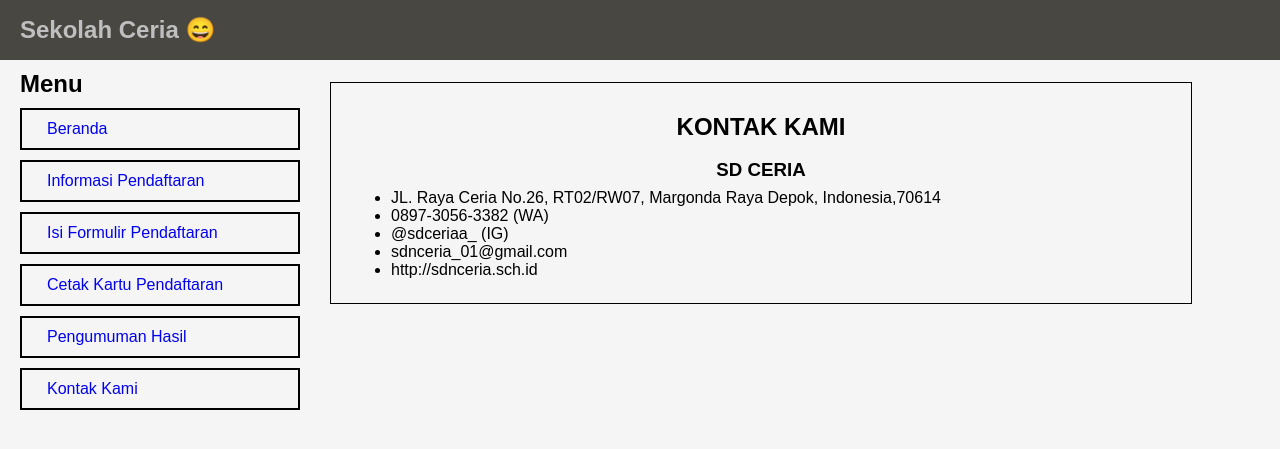
After one commit to AnggoroBayuPrastiyo/Pendaftaran-Sekolah, a PHP site: page /kontak.html in a window 1280 px wide. The commit adds this page. Shown: the top 449 px of the page. Run offline with PHP 8.4, Linux system fonts and the light colour scheme.

Commit message:
Menambahkan file contact

```diff
--- /dev/null
+++ b/kontak.html
@@ -0,0 +1,46 @@
+<!DOCTYPE html>
+<html lang="en">
+  <head>
+    <meta charset="UTF-8" />
+    <meta name="viewport" content="width=device-width, initial-scale=1.0" />
+    <title>Sekolah Cerita</title>
+    <link rel="stylesheet" href="style.css" />
+  </head>
+  <body>
+    <script src="script.js"></script>
+
+    <div class="logo">
+      <h3>Sekolah Ceria 😄</h3>
+    </div>
+    <div class="container">
+      <nav>
+        <h5>Menu</h5>
+        <ul>
+          <li><a href="index.html">Beranda</a></li>
+          <li><a href="informasi.html">Informasi Pendaftaran</a></li>
+          <li><a href="formulir.html">Isi Formulir Pendaftaran</a></li>
+          <li><a href="kartuPendaftaran.html">Cetak Kartu Pendaftaran</a></li>
+          <li><a href="pengumuman.html">Pengumuman Hasil</a></li>
+          <li><a href="kontak.html">Kontak Kami</a></li>
+        </ul>
+      </nav>
+      <div class="contentContact">
+        <!-- kita ngoding nya di sini di class main, nanti jangan lupa page di link ke hfref nya-->
+        <h2>KONTAK KAMI</h2>
+        <br />
+        <h3>SD CERIA</h3>
+        <br />
+        <ul>
+          <li>
+            JL. Raya Ceria No.26, RT02/RW07, Margonda Raya Depok,
+            Indonesia,70614
+          </li>
+          <li>0897-3056-3382 (WA)</li>
+          <li>@sdceriaa_ (IG)</li>
+          <li>sdnceria_01@gmail.com</li>
+          <li>http://sdnceria.sch.id</li>
+        </ul>
+      </div>
+    </div>
+  </body>
+</html>
--- a/style.css
+++ b/style.css
@@ -136,6 +136,8 @@ h3 {
 .contentInformasi p {
   margin-top: 14px;
   line-height: 22px;
+}
+
 .contentPengumuman {
   background-color: whitesmoke;
   border: 1px solid black;
@@ -146,8 +148,31 @@ h3 {
   padding: 30px;
 }
 
-.contentPengumuman p{
+.contentPengumuman p {
   font-weight: bold;
   margin-top: 14px;
   line-height: 22px;
 }
+
+.contentContact {
+  background-color: whitesmoke;
+  border: 1px solid black;
+  margin-top: 22px;
+  width: 800px;
+  height: 160px;
+  padding: 30px;
+}
+
+.contentContact h2 {
+  text-align: center;
+  font-weight: bolder;
+}
+
+.contentContact h3 {
+  font-weight: 600;
+  margin-bottom: -10px;
+}
+
+.contentContact ul li {
+  margin-left: 30px;
+}
```
